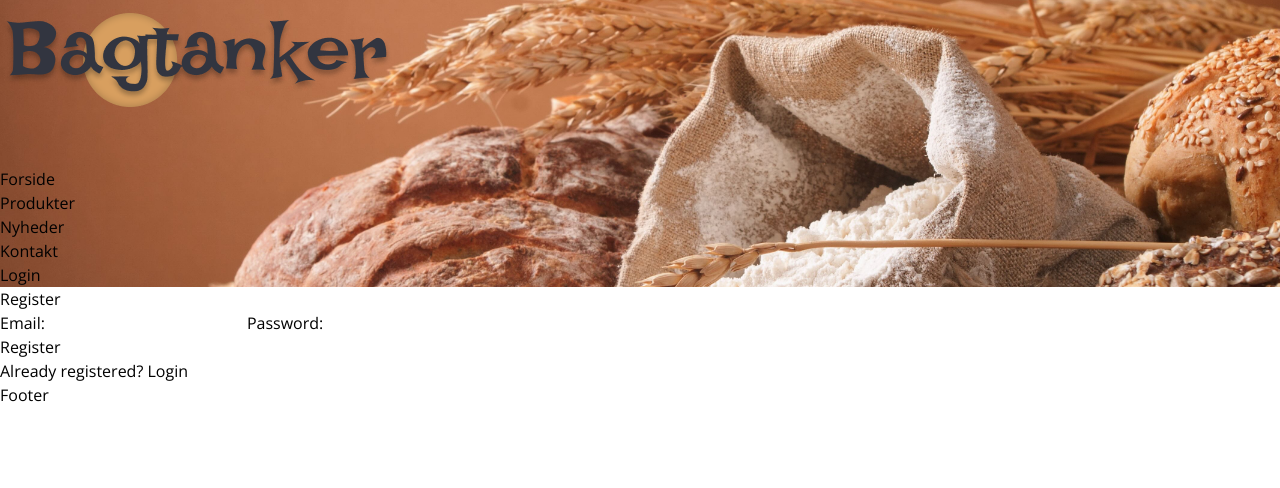
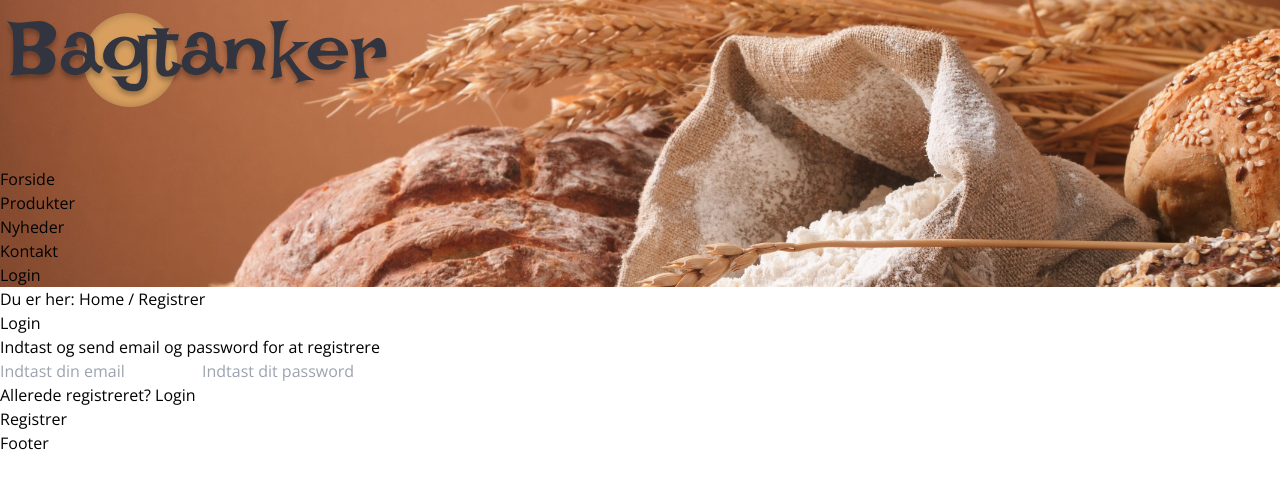
Before and after one commit to sachariase99/bagtanker, a React (Vite) app in the folder client/: page /register in a window 1280 px wide. Shown: the top 488 px of the page. Built offline with nearby package versions, Linux system fonts and the light colour scheme.

Commit message:
Added login and register page

```diff
--- a/client/src/components/header.jsx
+++ b/client/src/components/header.jsx
@@ -14,8 +14,6 @@ const Header = () => {
   const isHomePage = location.pathname === "/home";
 
   useEffect(() => {
-    // Only start the automatic background change if the user is on the home page
-    if (isHomePage) {
     const interval = setInterval(() => {
       setCurrentImageIndex((prevIndex) =>
         prevIndex === images.length - 1 ? 0 : prevIndex + 1
@@ -23,8 +21,7 @@ const Header = () => {
     }, 10000); // Change image every 10 seconds
 
     return () => clearInterval(interval);
-    }
-  }, [isHomePage]);
+  }, []);
 
   // Handle radio button change
   const handleRadioChange = (index) => {
@@ -56,7 +53,7 @@ const Header = () => {
           <div className="absolute bottom-8 left-1/2 transform -translate-x-1/2">
             <div className="flex justify-center space-x-4">
               {images.map((_, index) => (
-                <label key={index}>
+                <label key={index} className="relative">
                   <input
                     type="radio"
                     name="background"
@@ -67,8 +64,8 @@ const Header = () => {
                   <span
                     className={`inline-block w-8 h-8 rounded-full cursor-pointer ${
                       currentImageIndex === index
-                        ? "bg-white border border-gray-400"
-                        : "bg-gray-400"
+                        ? "bg-black border border-black"
+                        : "bg-gray-400 border border-black hover:bg-gray-500"
                     }`}
                   ></span>
                 </label>
--- a/client/src/components/nyheder.jsx
+++ b/client/src/components/nyheder.jsx
@@ -11,7 +11,7 @@ const formatDate = (dateString) => {
 const Nyheder = () => {
   const { news, error, loading } = useNews();
 
-  if (loading) return <p>Loading...</p>;
+  if (loading) return <p className="absolute top-1/2 left-1/2 -translate-x-1/2 -translate-y-1/2 text-3xl">Loading...</p>;
   if (error) return <p>Error: {error}</p>;
 
   // Limit news to a maximum of 2
@@ -20,7 +20,7 @@ const Nyheder = () => {
   return (
     <div className="flex flex-col h-full ml-24">
       <h1 className="text-5xl py-4 mt-8">Nyheder</h1>
-      <div className="w-[721px] h-[527px] bg-[#323540] bg-opacity-80">
+      <div className="w-[721px] h-[527px] bg-[#323540] bg-opacity-80 rounded-lg">
         <ul>
           {limitedNews.map((item) => {
             const imageUrl = item.imageFilename
--- a/client/src/pages/login.jsx
+++ b/client/src/pages/login.jsx
@@ -40,37 +40,44 @@ const LoginPage = () => {
   };
 
   return (
-    <div className="bg-white p-4 rounded-xl h-[50vh] mb-8 mx-8 relative">
-      <div className="w-1/2 absolute left-1/2 -translate-x-1/2 top-10">
-        <h2 className="text-2xl font-bold mb-12">Login</h2>
+    <div className="w-full">
+      <div className="w-[500px] mx-64">
+        <p className="mt-4">Du er her: <Link to="/">Home</Link> / <Link to="/login">Login</Link></p>
+        <h2 className="text-4xl font-bold mb-4 mt-8">Login</h2>
+        <p className="text-base mb-3">
+          Indtast og send email og password for at logge ind
+        </p>
         <form onSubmit={handleSubmit} className="flex flex-col">
           {error && <p style={{ color: "red" }}>{error}</p>}
-          <label htmlFor="email">Email:</label>
           <input
             type="email"
             value={email}
             onChange={(e) => setEmail(e.target.value)}
             required
-            className="hover:bg-[#eee] border-[#C52525] border-[1px] px-2 py-1 w-full mb-2 outline-none"
+            placeholder="Indtast din email"
+            className="bg-[#ececec] px-8 py-4 w-full mb-2 outline-none rounded-lg"
           />
-          <label htmlFor="password">Password:</label>
           <input
             type="password"
             value={password}
             onChange={(e) => setPassword(e.target.value)}
             required
-            className="hover:bg-[#eee] border-[#C52525] border-[1px] px-2 py-1 w-full outline-none"
+            placeholder="Indtast dit password"
+            className="bg-[#ececec] px-8 py-4 w-full outline-none rounded-lg"
           />
-          <div className="flex items-center mt-6">
+          <div className="flex justify-end items-center mt-6">
+            <p>
+              Ikke registreret endnu?{" "}
+              <Link to="/register" className="text-blue-400 underline">
+                Register
+              </Link>
+            </p>
             <button
               type="submit"
-              className="hover:bg-[#eee] w-1/3 justify-start py-2 border-[#C52525] border-[1px] uppercase font-bold mr-3"
+              className="bg-[#5F567B] justify-start py-[7px] px-[57px] ml-3 uppercase font-bold rounded-lg text-lg text-white"
             >
               Log in
             </button>
-            <p>
-              Not registered yet? <Link to="/register" className="text-blue-400 underline">Register</Link>
-            </p>
           </div>
         </form>
       </div>
--- a/client/src/pages/register.jsx
+++ b/client/src/pages/register.jsx
@@ -36,9 +36,15 @@ const RegisterPage = () => {
   };
 
   return (
-    <div className="bg-white p-4 rounded-xl h-[50vh] mb-8 mx-8 relative">
-      <div className="w-1/2 absolute left-1/2 -translate-x-1/2 top-10">
-        <h2 className="text-2xl font-bold mb-12">Register</h2>
+    <div className="w-full">
+      <div className="w-[500px] mx-64">
+        <p className="mt-4">
+          Du er her: <Link to="/">Home</Link> / <Link to="/register">Registrer</Link>
+        </p>
+        <h2 className="text-4xl font-bold mb-4 mt-8">Login</h2>
+        <p className="text-base mb-3">
+          Indtast og send email og password for at registrere
+        </p>
         <form onSubmit={handleRegister} className="flex flex-col">
           {error && <p style={{ color: "red" }}>{error}</p>}
           {successMessage && (
@@ -46,18 +52,15 @@ const RegisterPage = () => {
               {successMessage}
             </p>
           )}
-
-          <label htmlFor="email">Email:</label>
           <input
             id="email"
             type="email"
             value={email}
             onChange={(e) => setEmail(e.target.value)}
             required
-            className="border-[1px] px-2 py-1 w-full mb-2 outline-none border-[#C52525] hover:bg-[#eee]"
+            placeholder="Indtast din email"
+            className="bg-[#ececec] px-8 py-4 w-full mb-2 outline-none rounded-lg"
           />
-
-          <label htmlFor="password">Password:</label>
           <input
             id="password"
             type="password"
@@ -65,22 +68,22 @@ const RegisterPage = () => {
             onChange={(e) => setPassword(e.target.value)}
             required
             minLength="6"
-            className="border-[1px] px-2 py-1 w-full outline-none border-[#C52525] hover:bg-[#eee]"
+            placeholder="Indtast dit password"
+            className="bg-[#ececec] px-8 py-4 w-full mb-2 outline-none rounded-lg"
           />
-
-          <div className="flex items-center mt-6">
-            <button
-              type="submit"
-              className="hover:bg-[#eee] w-1/3 justify-start py-2 mr-3 border-[#C52525] border-[1px] uppercase font-bold"
-            >
-              Register
-            </button>
+          <div className="flex justify-end items-center mt-6">
             <p>
-              Already registered?{" "}
+              Allerede registreret?{" "}
               <Link to="/login" className="text-blue-400 underline">
                 Login
               </Link>
             </p>
+            <button
+              type="submit"
+              className="bg-[#5F567B] justify-start py-[7px] px-[57px] ml-3 uppercase font-bold rounded-lg text-lg text-white"
+            >
+              Registrer
+            </button>
           </div>
         </form>
       </div>
```
Lines whose indentation alone changed are shown as unchanged.
